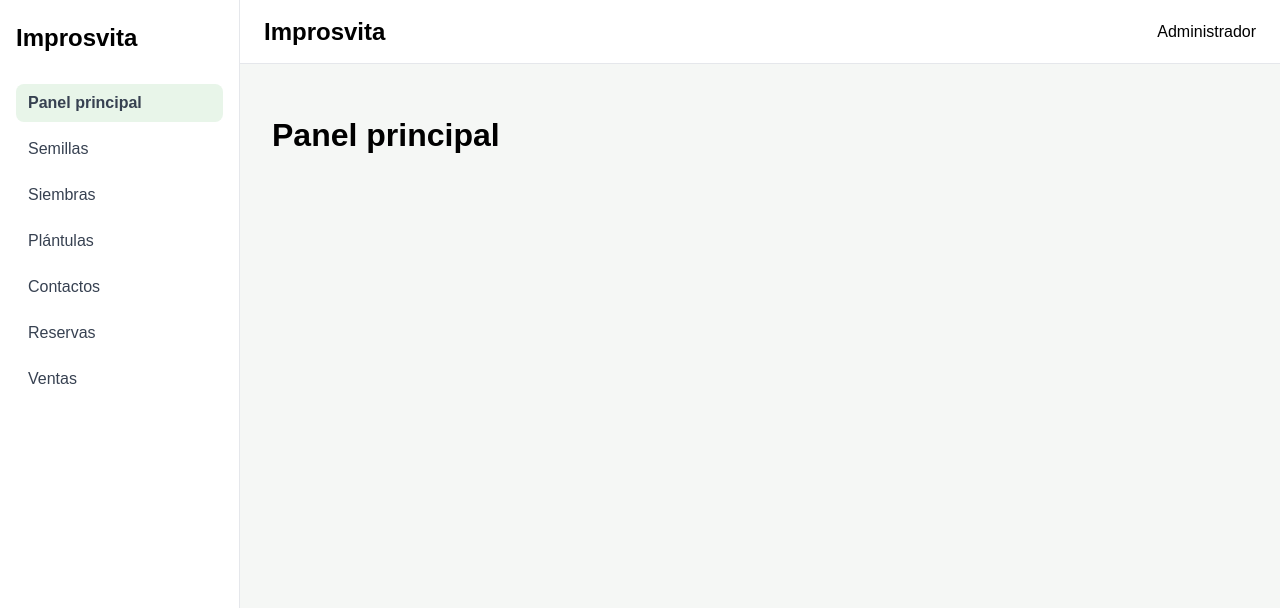
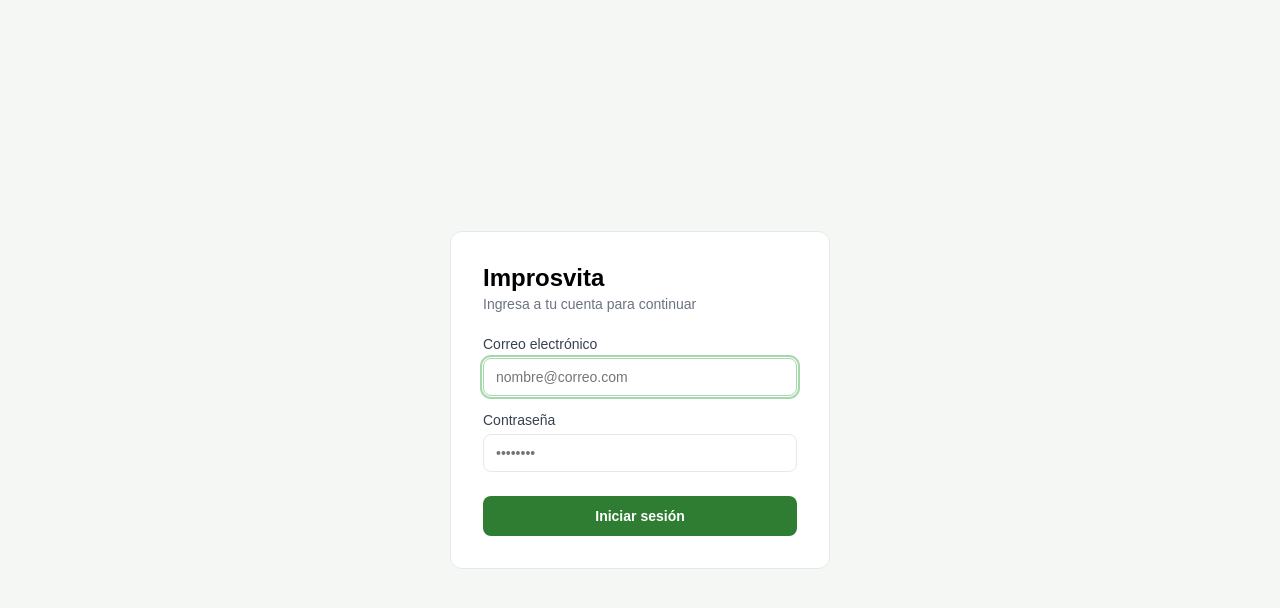
Before and after one commit to Julian049/Improsvita-frontend, a React (Vite) app: page /login in a window 1280 px wide. Before the commit this address led to /. Shown: the top 608 px of the page. Built offline with nearby package versions, Linux system fonts and the light colour scheme; no server answers.

Commit message:
feat: Add login

```diff
--- a/src/App.jsx
+++ b/src/App.jsx
@@ -1,7 +1,12 @@
 import AppRouter from './router/AppRouter';
+import { AuthProvider } from './context/AuthContext';
 
 function App() {
-  return <AppRouter />;
+  return (
+      <AuthProvider>
+        <AppRouter />
+      </AuthProvider>
+  );
 }
 
 export default App;
--- /dev/null
+++ b/src/api/authApi.js
@@ -0,0 +1,19 @@
+import axiosClient from './axiosClient';
+
+
+export async function loginRequest({ email, password }) {
+    const { data } = await axiosClient.post('/auth/login', { email, password });
+    return data;
+}
+
+export async function logoutRequest() {
+    try {
+        await axiosClient.post('/auth/logout');
+    } catch {
+    }
+}
+
+export async function getCurrentUserRequest() {
+    const { data } = await axiosClient.get('/auth/me');
+    return data;
+}
--- /dev/null
+++ b/src/api/axiosClient.js
@@ -0,0 +1,34 @@
+import axios from 'axios';
+import { getToken, clearToken } from './tokenStorage';
+
+const BASE_URL =  import.meta.env.VITE_API_URL
+
+const axiosClient = axios.create({
+    baseURL: BASE_URL,
+    headers: {
+        'Content-Type': 'application/json',
+    },
+});
+
+axiosClient.interceptors.request.use((config) => {
+    const token = getToken();
+    if (token) {
+        config.headers.Authorization = `Bearer ${token}`;
+    }
+    return config;
+});
+
+axiosClient.interceptors.response.use(
+    (response) => response,
+    (error) => {
+        if (error.response?.status === 401) {
+            clearToken();
+            if (window.location.pathname !== '/login') {
+                window.location.href = '/login';
+            }
+        }
+        return Promise.reject(error);
+    }
+);
+
+export default axiosClient;
--- /dev/null
+++ b/src/api/tokenStorage.js
@@ -0,0 +1,13 @@
+const TOKEN_KEY = 'improsvita_token';
+
+export function getToken() {
+    return localStorage.getItem(TOKEN_KEY);
+}
+
+export function setToken(token) {
+    localStorage.setItem(TOKEN_KEY, token);
+}
+
+export function clearToken() {
+    localStorage.removeItem(TOKEN_KEY);
+}
--- /dev/null
+++ b/src/components/routing/ProtectedRoute.jsx
@@ -0,0 +1,19 @@
+import { Navigate, Outlet, useLocation } from 'react-router-dom';
+import { useAuth } from '../../context/AuthContext';
+
+function ProtectedRoute() {
+    const { isAuthenticated, isLoading } = useAuth();
+    const location = useLocation();
+
+    if (isLoading) {
+        return <div style={{ padding: 32 }}>Cargando...</div>;
+    }
+
+    if (!isAuthenticated) {
+        return <Navigate to="/login" replace state={{ from: location }} />;
+    }
+
+    return <Outlet />;
+}
+
+export default ProtectedRoute;
--- /dev/null
+++ b/src/context/AuthContext.jsx
@@ -0,0 +1,74 @@
+import { createContext, useContext, useEffect, useState } from 'react';
+import { getToken, setToken as saveToken, clearToken } from '../api/tokenStorage';
+import { loginRequest, logoutRequest, getCurrentUserRequest } from '../api/authApi';
+
+const AuthContext = createContext(null);
+
+export function AuthProvider({ children }) {
+    const [user, setUser] = useState(null);
+    const [isLoading, setIsLoading] = useState(true);
+    const [error, setError] = useState(null);
+
+    useEffect(() => {
+        const token = getToken();
+
+        if (!token) {
+            setIsLoading(false);
+            return;
+        }
+
+        getCurrentUserRequest()
+            .then((currentUser) => {
+                setUser(currentUser);
+            })
+            .catch(() => {
+                // Token inválido o expirado: limpiamos.
+                clearToken();
+                setUser(null);
+            })
+            .finally(() => {
+                setIsLoading(false);
+            });
+    }, []);
+
+    async function login({ email, password }) {
+        setError(null);
+        try {
+            const { token, user: loggedUser } = await loginRequest({ email, password });
+            saveToken(token);
+            setUser(loggedUser);
+            return { success: true };
+        } catch (err) {
+            const message =
+                err.response?.data?.message ||
+                'No se pudo iniciar sesión. Verifica tus credenciales.';
+            setError(message);
+            return { success: false, message };
+        }
+    }
+
+    async function logout() {
+        await logoutRequest();
+        clearToken();
+        setUser(null);
+    }
+
+    const value = {
+        user,
+        isAuthenticated: !!user,
+        isLoading,
+        error,
+        login,
+        logout,
+    };
+
+    return <AuthContext.Provider value={value}>{children}</AuthContext.Provider>;
+}
+
+export function useAuth() {
+    const context = useContext(AuthContext);
+    if (!context) {
+        throw new Error('useAuth debe usarse dentro de un AuthProvider');
+    }
+    return context;
+}
--- /dev/null
+++ b/src/features/auth/LoginPage.css
@@ -0,0 +1,86 @@
+.login-page {
+    min-height: 100vh;
+    display: flex;
+    align-items: center;
+    justify-content: center;
+    background: #f5f7f5;
+    padding: 24px;
+}
+
+.login-card {
+    width: 100%;
+    max-width: 380px;
+    background: #ffffff;
+    border: 1px solid #e5e7eb;
+    border-radius: 12px;
+    padding: 32px;
+}
+
+.login-card .logo {
+    font-size: 24px;
+    font-weight: 700;
+    margin-bottom: 4px;
+}
+
+.login-subtitle {
+    color: #6b7280;
+    margin: 0 0 24px;
+    font-size: 14px;
+}
+
+.login-form {
+    display: flex;
+    flex-direction: column;
+    gap: 16px;
+}
+
+.login-field {
+    display: flex;
+    flex-direction: column;
+    gap: 6px;
+    font-size: 14px;
+    color: #374151;
+}
+
+.login-field input {
+    padding: 10px 12px;
+    border: 1px solid #e5e7eb;
+    border-radius: 8px;
+    font-size: 14px;
+    font-family: inherit;
+}
+
+.login-field input:focus {
+    outline: 2px solid #a7d7ac;
+    outline-offset: 1px;
+    border-color: #a7d7ac;
+}
+
+.login-error {
+    background: #fdecea;
+    color: #b3261e;
+    border-radius: 8px;
+    padding: 10px 12px;
+    font-size: 13px;
+}
+
+.login-button {
+    margin-top: 8px;
+    padding: 12px;
+    border: none;
+    border-radius: 8px;
+    background: #2e7d32;
+    color: #ffffff;
+    font-size: 14px;
+    font-weight: 600;
+    cursor: pointer;
+}
+
+.login-button:hover:not(:disabled) {
+    background: #276b2b;
+}
+
+.login-button:disabled {
+    background: #a5b8a6;
+    cursor: not-allowed;
+}
--- /dev/null
+++ b/src/features/auth/LoginPage.jsx
@@ -0,0 +1,79 @@
+import { useState } from 'react';
+import { useLocation, useNavigate, Navigate } from 'react-router-dom';
+import { useAuth } from '../../context/AuthContext';
+import './LoginPage.css';
+
+function LoginPage() {
+    const { login, isAuthenticated } = useAuth();
+    const navigate = useNavigate();
+    const location = useLocation();
+
+    const [email, setEmail] = useState('');
+    const [password, setPassword] = useState('');
+    const [submitError, setSubmitError] = useState(null);
+    const [isSubmitting, setIsSubmitting] = useState(false);
+
+    const redirectTo = location.state?.from?.pathname || '/';
+
+    if (isAuthenticated) {
+        return <Navigate to={redirectTo} replace />;
+    }
+
+    async function handleSubmit(e) {
+        e.preventDefault();
+        setSubmitError(null);
+        setIsSubmitting(true);
+
+        const result = await login({ email, password });
+
+        setIsSubmitting(false);
+
+        if (result.success) {
+            navigate(redirectTo, { replace: true });
+        } else {
+            setSubmitError(result.message);
+        }
+    }
+
+    return (
+        <div className="login-page">
+            <div className="login-card">
+                <div className="logo">Improsvita</div>
+                <p className="login-subtitle">Ingresa a tu cuenta para continuar</p>
+
+                <form onSubmit={handleSubmit} className="login-form">
+                    <label className="login-field">
+                        <span>Correo electrónico</span>
+                        <input
+                            type="email"
+                            value={email}
+                            onChange={(e) => setEmail(e.target.value)}
+                            placeholder="nombre@correo.com"
+                            required
+                            autoFocus
+                        />
+                    </label>
+
+                    <label className="login-field">
+                        <span>Contraseña</span>
+                        <input
+                            type="password"
+                            value={password}
+                            onChange={(e) => setPassword(e.target.value)}
+                            placeholder="••••••••"
+                            required
+                        />
+                    </label>
+
+                    {submitError && <div className="login-error">{submitError}</div>}
+
+                    <button type="submit" className="login-button" disabled={isSubmitting}>
+                        {isSubmitting ? 'Ingresando...' : 'Iniciar sesión'}
+                    </button>
+                </form>
+            </div>
+        </div>
+    );
+}
+
+export default LoginPage;
--- a/src/router/AppRouter.jsx
+++ b/src/router/AppRouter.jsx
@@ -1,5 +1,7 @@
 import { BrowserRouter, Routes, Route, Navigate } from 'react-router-dom';
 import MainLayout from '../components/layout/MainLayout';
+import ProtectedRoute from '../components/routing/ProtectedRoute';
+import LoginPage from '../features/auth/LoginPage';
 
 function Dashboard() {
     return <h1>Panel principal</h1>;
@@ -9,6 +11,9 @@ function AppRouter() {
     return (
         <BrowserRouter>
             <Routes>
+                <Route path="/login" element={<LoginPage />} />
+
+                <Route element={<ProtectedRoute />}>
                     <Route path="/" element={<MainLayout />}>
                         <Route index element={<Dashboard />} />
 
@@ -21,6 +26,7 @@ function AppRouter() {
 
                         <Route path="*" element={<Navigate to="/" replace />} />
                     </Route>
+                </Route>
             </Routes>
         </BrowserRouter>
     );
```
Also changed, not shown: 1 other file (tests, documents, lock files or other folders). Lines whose indentation alone changed are shown as unchanged.
